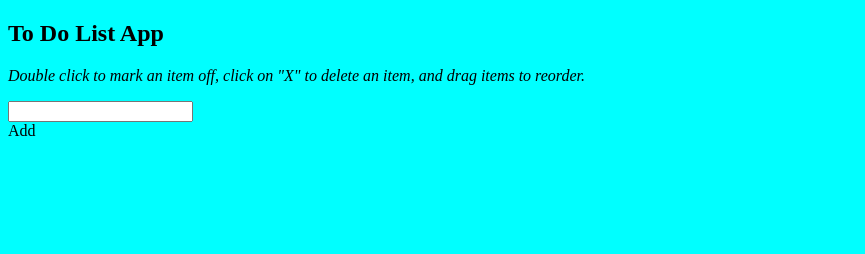
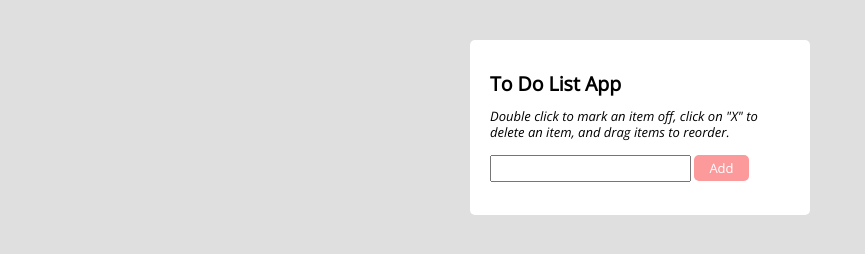
Before and after one commit to rusevaIvelina/ToDoList, a plain HTML site: page index.html in a window 1280 px wide. Shown: the whole page, without its empty margins (0-865 px from the left). Drawn offline with nearby package versions, Linux system fonts and the light colour scheme; files whose address does not match are found by name.

Commit message:
Update style.css
added the corresponding styling

```diff
--- a/css/style.css
+++ b/css/style.css
@@ -1,4 +1,61 @@
+
+@import url(https://fonts.googleapis.com/css?family=Open+Sans:400italic,400);
+
 body {
-background-color: aqua;
+font: normal normal 13px/16px "Open Sans", sans-serif;
+background: #dfdfdf;
+}
 
+.container{
+padding: 20px;
+width: 300px;
+margin: 0 auto;
+margin-top: 40px;
+background: white;
+border-radius: 5px;}
+
+form {
+display: inline-block;
 }
+
+input{
+padding: 4px 15px 4px 5px;
+}
+
+#button{
+display: inline-block;
+background-color:#fc999b;
+color:#ffffff;
+border-radius: 5px;
+text-align:center;
+margin-top:2px;
+padding: 5px 15px;
+}
+
+#button:hover{
+cursor: pointer;
+opacity: .8;}
+
+ol {padding-left: 20px;}
+
+ol li {padding: 5px;color:#000;}
+
+ol li:nth-child(even){background: #dfdfdf;}
+
+.strike{text-decoration: line-through;}
+
+li:hover{
+  cursor: pointer;
+ }
+
+.delete {
+	display: none;
+}
+
+li > crossOutButton {
+	background: none;
+	border: none;
+	float: right;
+	color: #025f70;
+	font-weight: 800;
+}
```
